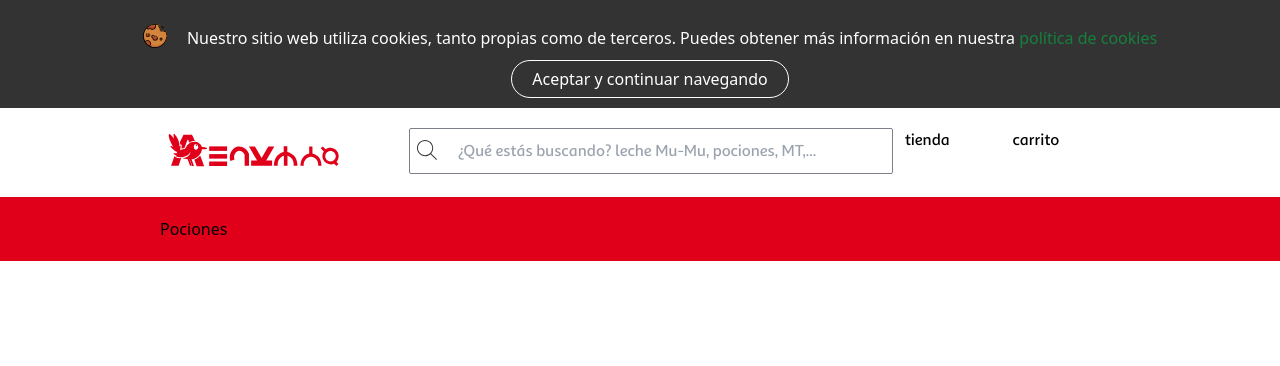
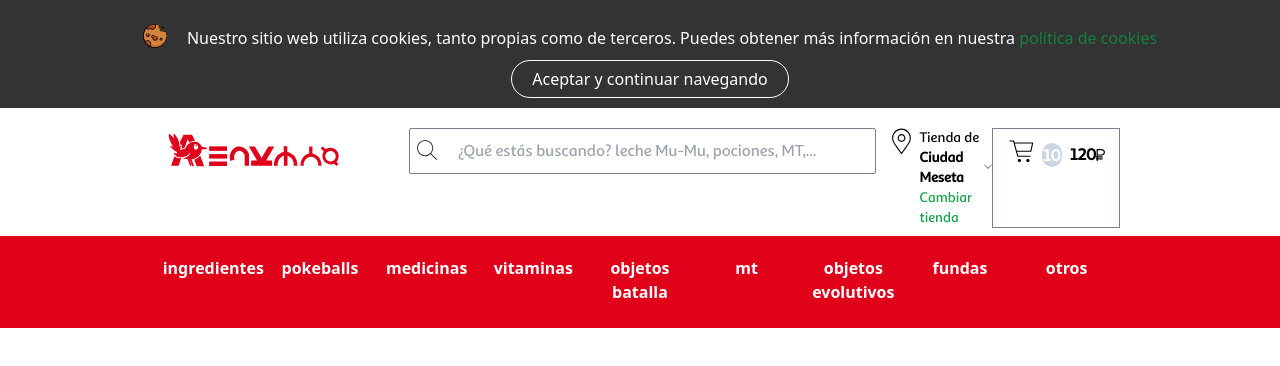
Before and after one commit to JGARCIAPAS/decampo, a React (Vite) app: page / in a window 1280 px wide. Shown: the top 366 px of the page. Built offline with nearby package versions, Linux system fonts and the light colour scheme.

Commit message:
ADD add items nav

```diff
--- a/src/components/Nav/Nav.tsx
+++ b/src/components/Nav/Nav.tsx
@@ -1,9 +1,15 @@
-import React from "react";
+import React, { useState } from "react";
 
 const Nav = () => {
+  const [lol, setLol] = useState("sashay away");
+  console.log(lol);
+  const loli = () => {
+    setLol("Santay you stay");
+  };
+  console.log(lol);
   return (
     <div className="nav">
-      <div className="main-nav flex flex-row gap-16 py-5 w-9/12 mx-auto basis-1/6 font-sanamedium">
+      <div className="main-nav flex flex-row gap-16 pt-5 pb-2 w-9/12 mx-auto basis-1/6 font-sanamedium">
         <picture className="site-logo w-52">
           <source
             srcSet="./src/assets/img/logos/decampo_alt.svg"
@@ -27,13 +33,81 @@ const Nav = () => {
               placeholder="¿Qué estás buscando? leche Mu-Mu, pociones, MT,..."
             />
           </div>
-          <div className="shop-location basis-1/6">tienda</div>
-          <div className="cart-box basis-1/6">carrito</div>
+          <div
+            className="shop-location basis-1/6 flex flex-basis gap-1 cursor-pointer"
+            onClick={loli}
+          >
+            <picture className="w-10">
+              <source />
+              <img src="./src/assets/img/icons/pointer.svg" />
+            </picture>
+            <div className="text-sm">
+              <div>Tienda de</div>
+              <div className="font-bold flex flex-basis">
+                <span className="">Ciudad Meseta</span>{" "}
+                {/* cuidad leudal y Ciudad Cántara */}
+                <span className="inset-y-0 right-0 flex items-center pl-1 pb-1.5">
+                  <img
+                    className="h-3 w-3 fill-slate-300"
+                    src="./src/assets/img/icons/arrow_down.svg"
+                  />
+                </span>
+              </div>
+              <div className="text-green-600 hover:underline-offset-1 hover:underline">
+                Cambiar tienda
+              </div>
+            </div>
+          </div>
+          <div className="cart-box  border border-dark_gray pt-2.5 px-4 flex flex-basis gap-2">
+            <picture className="w-7 h-7">
+              <source
+                srcSet="./src/assets/img/icons/chart.svg"
+                media="(min-width: 600px)"
+              />
+              <img src="./src/assets/img/icons/chart.svg" />
+            </picture>
+            <div className="bg-slate-300 rounded-full text-white text-center font-bold mt-1 w-6 h-6 py-px py-1">
+              10
+            </div>
+            <div className="flex flex-basis mt-1">
+              <span className="font-bold">120</span>
+              <img
+                className="w-3 h-3 mt-1.5"
+                src="./src/assets/img/icons/pokedollar.svg"
+              />
+            </div>
+          </div>
         </div>
       </div>
-      <div className="subnav py-5 bg-red">
-        <div className="w-9/12 mx-auto">
-          <div></div>Pociones
+      <div className="subnav bg-red">
+        <div className="w-9/12 mx-auto grid grid-cols-9">
+          <div className="py-5 text-white text-center font-bold border-red border-b-4 hover:border-white hover:border-b-4">
+            ingredientes
+          </div>
+          <div className="py-5 text-white text-center font-bold border-red border-b-4 hover:border-white hover:border-b-4">
+            pokeballs
+          </div>
+          <div className="py-5 text-white text-center font-bold border-red border-b-4 hover:border-white hover:border-b-4">
+            medicinas
+          </div>
+          <div className="py-5 text-white text-center font-bold border-red border-b-4 hover:border-white hover:border-b-4">
+            vitaminas
+          </div>
+          <div className="py-5 text-white text-center font-bold border-red border-b-4 hover:border-white hover:border-b-4">
+            objetos batalla
+          </div>
+          <div className="py-5 text-white text-center font-bold border-red border-b-4 hover:border-white hover:border-b-4">
+            mt
+          </div>
+          <div className="py-5 text-white text-center font-bold border-red border-b-4 hover:border-white hover:border-b-4">
+            objetos evolutivos
+          </div>
+          <div className="py-5 text-white text-center font-bold border-red border-b-4 hover:border-white hover:border-b-4">
+            fundas
+          </div>
+          <div className="py-5 text-white text-center font-bold border-red border-b-4 hover:border-white hover:border-b-4">
+            otros
+          </div>
         </div>
       </div>
     </div>
```
Also changed, not shown: src/assets/img/icons/Pokedollar.svg (added), src/assets/img/icons/arrow_down.svg (added).
